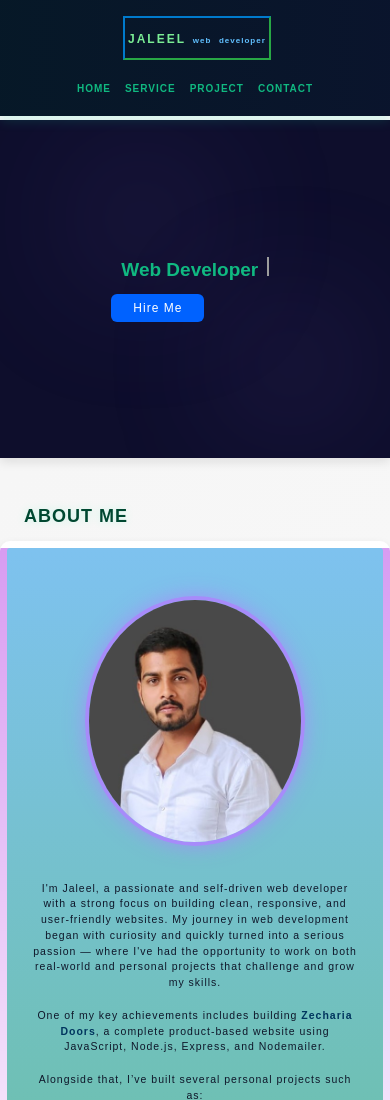
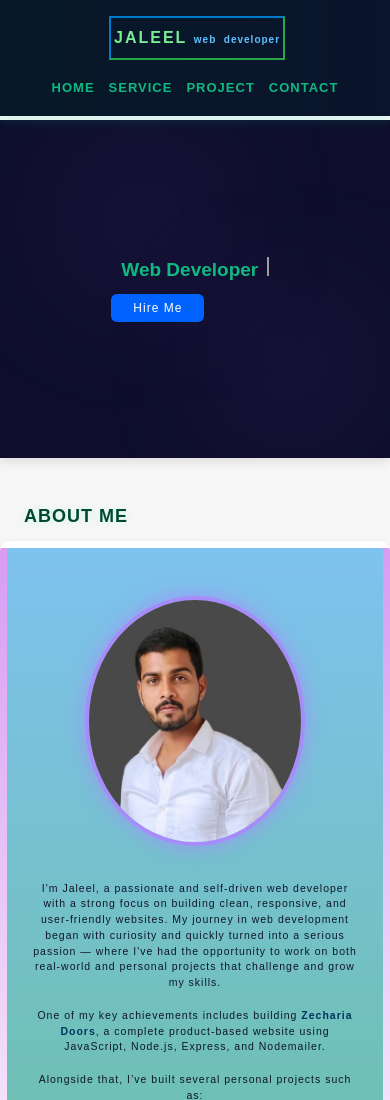
Before and after one commit to jaleel-Developer/jaleel-portfolio, a website built with Vite: page index.html in a window 390 px wide. Shown: the top 1100 px of the page. Built offline with nearby package versions, Linux system fonts and the light colour scheme; a web font is replaced by a local one.

Commit message:
roll back to the previous one in navbar

```diff
--- a/style.css
+++ b/style.css
@@ -202,7 +202,7 @@ section .container {
 
 /* Styling for "jaleel" text */
 .logo .jaleel {
-  font-size: 1.8rem;
+  font-size: 2rem;
   color: #7aec94;
   letter-spacing: 2px;
   text-transform: uppercase;
@@ -395,15 +395,15 @@ section .container {
   }
 
   .logo .jaleel {
-    font-size: 1.2rem;
+    font-size: 1.6rem;
   }
 
   .logo .webDev {
-    font-size: 0.8rem;
+    font-size: 1rem;
   }
 
   .section-navbar .navbar ul li a {
-    font-size: 1rem;
+    font-size: 1.3rem;
   }
   .btn {
     font-size: 1.2rem;
```
